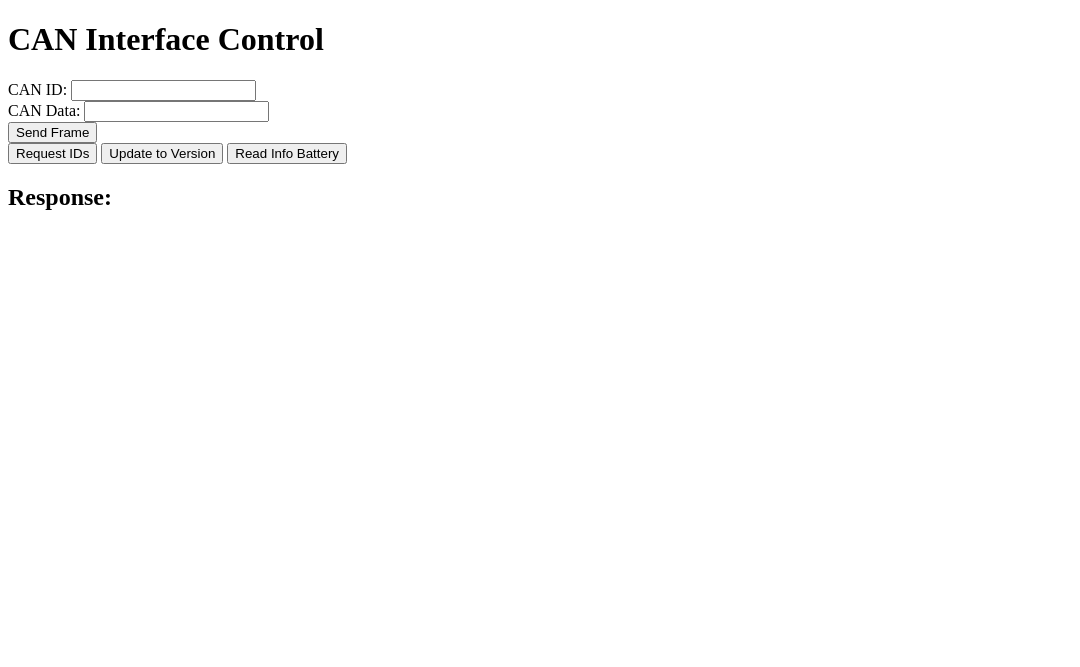
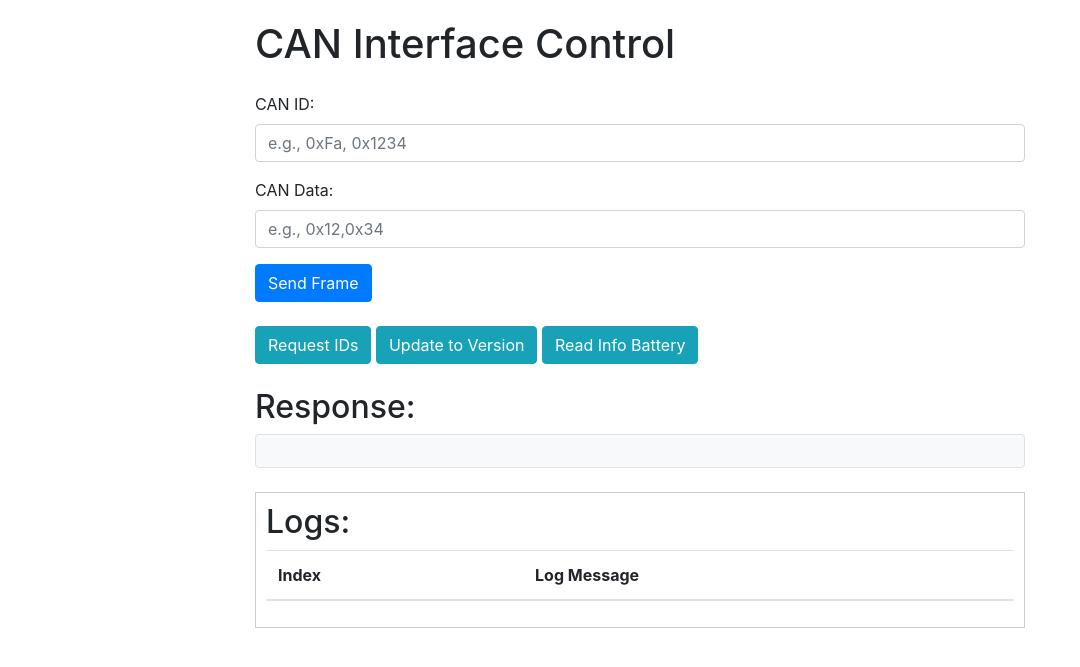
Before and after one commit to GeorgeCimpoeru/PoC, a Flask app: page / in a window 1280 px wide. Shown: the top 667 px of the page, without its empty margins (0-1080 px from the left). Run offline with Flask 3, Linux system fonts and the light colour scheme; lists and menus that the app fills with data are empty; some libraries are stand-ins or nearby versions.

Commit message:
added console output and beautify GUI

```diff
--- a/src/rest_api/routes/api.py
+++ b/src/rest_api/routes/api.py
@@ -5,6 +5,7 @@ from actions.update_action import Updates
 from config import Config
 from actions.generate_frames import GenerateFrame
 from actions.read_info_action import *
+from utils.logger import log_memory
 
 
 api_bp = Blueprint('api', __name__)
@@ -45,3 +46,7 @@ def send_frame():
         return jsonify({'status': 'Frame sent'})
     except ValueError as e:
         return jsonify({'status': 'Error', 'message': str(e)}), 400
+
+@api_bp.route('/logs')
+def get_logs():
+    return jsonify({'logs': log_memory})
--- a/src/rest_api/static/js/main.js
+++ b/src/rest_api/static/js/main.js
@@ -4,68 +4,72 @@ function displayResponse(data) {
 }
 
 function sendFrame() {
-    let canId = document.getElementById('can-id').value;
-    let canData = document.getElementById('can-data').value;
-
-    if (!canId.match(/^0x[0-9A-Fa-f]{1,4}$/) || !canData.match(/^(0x[0-9A-Fa-f]{1,2},){0,7}0x[0-9A-Fa-f]{1,2}$/)) {
-        alert('Invalid CAN ID or CAN Data format.');
-        return;
-    }
-
+    const canId = document.getElementById('can-id').value;
+    const canData = document.getElementById('can-data').value;
     fetch('/api/send_frame', {
         method: 'POST',
         headers: {
-            'Content-Type': 'application/json'
+            'Content-Type': 'application/json',
         },
-        body: JSON.stringify({ can_id: canId, can_data: canData })
-    })
-    .then(response => response.json())
-    .then(data => displayResponse(data))
-    .catch(error => {
-        console.error('Error:', error);
-        displayResponse({ status: 'Error', message: error.toString() });
-    });
+        body: JSON.stringify({ can_id: canId, can_data: canData }),
+    }).then(response => response.json())
+      .then(data => {
+          document.getElementById('response-output').textContent = JSON.stringify(data);
+          fetchLogs();
+      });
 }
 
 function requestIds() {
-    fetch('/api/request_ids', { method: 'POST' })
-    .then(response => response.json())
-    .then(data => displayResponse(data))
-    .catch(error => {
-        console.error('Error:', error);
-        displayResponse({ status: 'Error', message: error.toString() });
-    });
+    fetch('/api/request_ids', {
+        method: 'POST',
+    }).then(response => response.json())
+      .then(data => {
+          document.getElementById('response-output').textContent = JSON.stringify(data);
+          fetchLogs();
+      });
 }
 
 function updateToVersion() {
-    let ecu_id = prompt("Enter ECU ID number:");
-    let version = prompt("Enter version number:");
+    const ecuId = prompt('Enter ECU ID:');
+    const version = prompt('Enter Version:');
     fetch('/api/update_to_version', {
         method: 'POST',
         headers: {
-            'Content-Type': 'application/json'
+            'Content-Type': 'application/json',
         },
-        body: JSON.stringify({ ecu_id: ecu_id, version: version })
-    })
-    .then(response => response.json())
-    .then(data => displayResponse(data))
-    .catch(error => {
-        console.error('Error:', error);
-        displayResponse({ status: 'Error', message: error.toString() });
-    });
+        body: JSON.stringify({ ecu_id: ecuId, version: version }),
+    }).then(response => response.json())
+      .then(data => {
+          document.getElementById('response-output').textContent = JSON.stringify(data);
+          fetchLogs();
+      });
 }
 
 function readInfoBattery() {
     fetch('/api/read_info_battery', {
         method: 'GET',
-        headers: {
-            'Content-Type': 'application/json'
-        },
-    })
-    .then(response => response.json())
-    .then(data => displayResponse(data))
-    .catch(error => {
-        console.error('Error:', error);
-        displayResponse({ status: 'Error', message: error.toString() });
-    });
+    }).then(response => response.json())
+      .then(data => {
+          document.getElementById('response-output').textContent = JSON.stringify(data);
+          fetchLogs();
+      });
 }
+
+function fetchLogs() {
+    fetch('/api/logs')
+      .then(response => response.json())
+      .then(data => {
+          const logBody = document.getElementById('log-body');
+          logBody.innerHTML = '';
+
+
+          data.logs.reverse().forEach((log, index) => {
+              const row = document.createElement('tr');
+              row.innerHTML = `<td>${index + 1}</td><td>${log}</td>`;
+              logBody.appendChild(row);
+          });
+      })
+      .catch(error => {
+          console.error('Error fetching logs:', error);
+      });
+    }
--- a/src/rest_api/templates/index.html
+++ b/src/rest_api/templates/index.html
@@ -2,24 +2,70 @@
 <html lang="en">
 <head>
     <meta charset="UTF-8">
+    <meta name="viewport" content="width=device-width, initial-scale=1.0">
     <title>CAN Interface</title>
+    <link rel="stylesheet" href="https://stackpath.bootstrapcdn.com/bootstrap/4.5.2/css/bootstrap.min.css">
+    <style>
+        body {
+        padding-top: 20px;
+    }
+        .container {
+        max-width: 800px;
+    }
+        .log-container {
+        max-height: 300px;
+        overflow-y: scroll;
+        border: 1px solid #ccc;
+        padding: 10px;
+    }
+    </style>
 </head>
 <body>
-    <h1>CAN Interface Control</h1>
-    <form id="can-form">
-        <label for="can-id">CAN ID:</label>
-        <input type="text" id="can-id" name="can-id" pattern="0x[0-9A-Fa-f]{1,4}"><br>
-        <label for="can-data">CAN Data:</label>
-        <input type="text" id="can-data" name="can-data" pattern="(0x[0-9A-Fa-f]{1,2},){0,7}0x[0-9A-Fa-f]{1,2}"><br>
-        <button type="button" onclick="sendFrame()">Send Frame</button>
-    </form>
-    <button type="button" onclick="requestIds()">Request IDs</button>
-    <button type="button" onclick="updateToVersion()">Update to Version</button>
-    <button type="button" onclick="readInfoBattery()">Read Info Battery</button>
-    <div id="response-container">
-        <h2>Response:</h2>
-        <pre id="response-output"></pre>
+    <div class="container">
+        <h1 class="mb-4">CAN Interface Control</h1>
+
+        <form id="can-form" class="mb-4">
+            <div class="form-group">
+                <label for="can-id">CAN ID:</label>
+                <input type="text" class="form-control" id="can-id" name="can-id" pattern="0x[0-9A-Fa-f]{1,4}" placeholder="e.g., 0xFa, 0x1234">
+            </div>
+            <div class="form-group">
+                <label for="can-data">CAN Data:</label>
+                <input type="text" class="form-control" id="can-data" name="can-data" pattern="(0x[0-9A-Fa-f]{1,2},){0,7}0x[0-9A-Fa-f]{1,2}" placeholder="e.g., 0x12,0x34">
+            </div>
+            <button type="button" class="btn btn-primary" onclick="sendFrame()">Send Frame</button>
+        </form>
+
+        <div class="mb-4">
+            <button type="button" class="btn btn-info" onclick="requestIds()">Request IDs</button>
+            <button type="button" class="btn btn-info" onclick="updateToVersion()">Update to Version</button>
+            <button type="button" class="btn btn-info" onclick="readInfoBattery()">Read Info Battery</button>
+        </div>
+
+        <div class="mb-4">
+            <h2>Response:</h2>
+            <pre id="response-output" class="bg-light p-3 border rounded"></pre>
+        </div>
+
+        <div class="mb-4 log-container">
+            <h2>Logs:</h2>
+            <table class="table table-striped">
+                <thead>
+                    <tr>
+                        <th>Index</th>
+                        <th>Log Message</th>
+                    </tr>
+                </thead>
+                <tbody id="log-body">
+                </tbody>
+            </table>
+        </div>
     </div>
+
+    <script src="https://code.jquery.com/jquery-3.5.1.slim.min.js"></script>
+    <script src="https://cdn.jsdelivr.net/npm/@popperjs/core@2.5.2/dist/umd/popper.min.js"></script>
+    <script src="https://stackpath.bootstrapcdn.com/bootstrap/4.5.2/js/bootstrap.min.js"></script>
     <script src="{{ url_for('static', filename='js/main.js') }}"></script>
+
 </body>
 </html>
```
Also changed, not shown: src/rest_api/app.py (+7 -1 lines), src/rest_api/utils/logger.py (+19 -17 lines), 1 other file.
